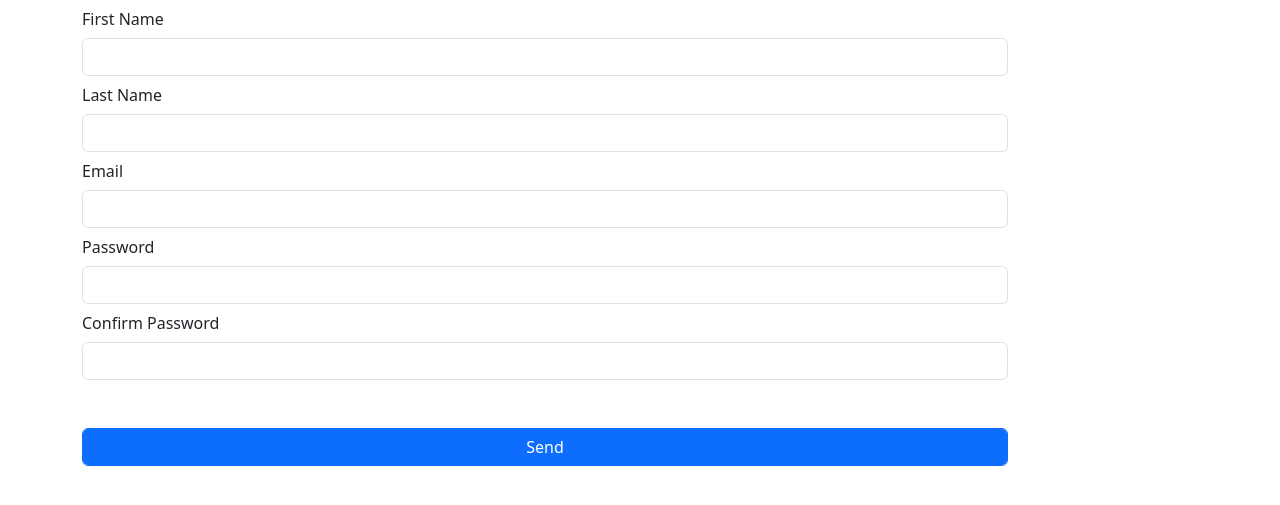
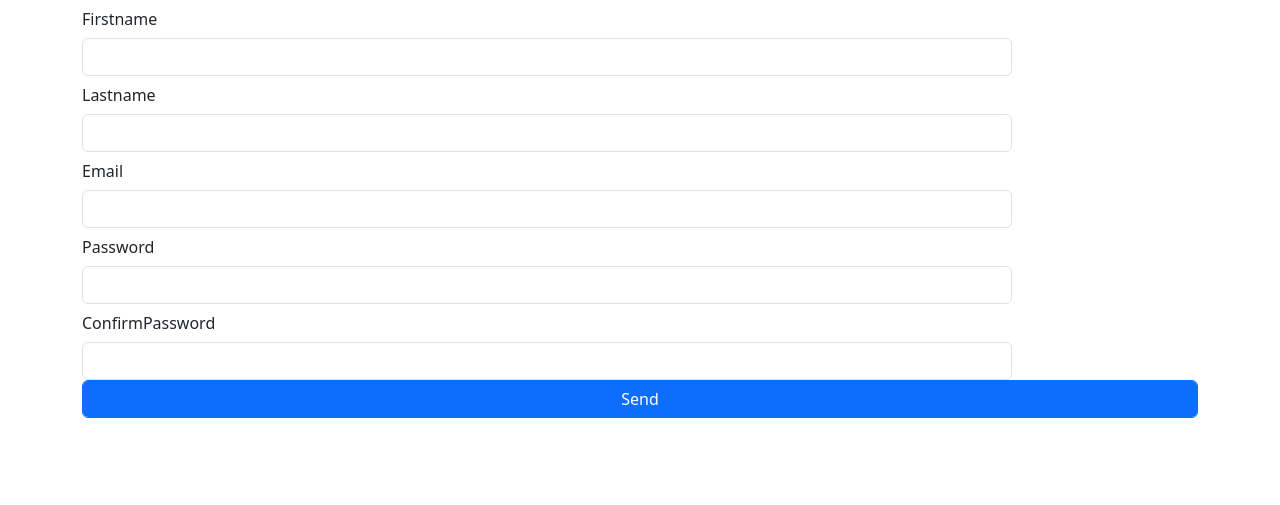
Before and after one commit to Moaaz-Briek/PhpMvcFramework, a PHP site: page /register in a window 1280 px wide. Shown: the top 505 px of the page. Run offline with PHP 8.4, Linux system fonts and the light colour scheme; some libraries are stand-ins or nearby versions.

Commit message:
Editing the register form based on Form, Field classes

```diff
--- a/Views/register.php
+++ b/Views/register.php
@@ -1,37 +1,8 @@
-<form action="" method="post">
-<!--    <div class="row">-->
-<!--        <div class="col">-->
-<!--            <label class="col-sm-2 col-form-label">First Name</label>-->
-<!--            <input type="text"  class="form-control" name="firstname">-->
-<!--        </div>-->
-<!--        <div class="col">-->
-<!--            <label class="col-sm-2 col-form-label">Last Name</label>-->
-<!--            <input type="text"  class="form-control" name="lastname">-->
-<!--        </div>-->
-<!--    </div>-->
-    <div class="mb-3 row">
-        <div class="col-sm-10">
-        <label class="col-sm-2 col-form-label">First Name</label>
-            <input type="text"  class="form-control" name="firstname">
-        </div>
-        <div class="col-sm-10">
-        <label class="col-sm-2 col-form-label">Last Name</label>
-            <input type="text"  class="form-control" name="lastname">
-        </div>
-        <div class="col-sm-10">
-        <label class="col-sm-2 col-form-label">Email</label>
-            <input type="text"  class="form-control" name="email">
-        </div>
-        <div class="col-sm-10">
-        <label class="col-sm-2 col-form-label">Password</label>
-            <input type="password" class="form-control" name="password">
-        </div>
-        <div class="col-sm-10">
-            <label class="col-sm-2 col-form-label">Confirm Password</label>
-            <input type="password" class="form-control" name="confirmPassword">
-        </div>
-        <div class="col-sm-10 mt-5">
-            <input type="submit" class="form-control btn btn-primary" value="Send">
-        </div>
-    </div>
-</form>
+<?php $form = \app\Core\form\Form::begin('', "post") ?>
+<?php echo $form->field($model, 'firstname'); ?>
+<?php echo $form->field($model, 'lastname'); ?>
+<?php echo $form->field($model, 'email'); ?>
+<?php echo $form->field($model, 'password')->passwordField(); ?>
+<?php echo $form->field($model, 'confirmPassword')->passwordField(); ?>
+<input type="submit" class="form-control btn btn-primary" value="Send">
+<?php \app\Core\form\Form::end()?>
```
